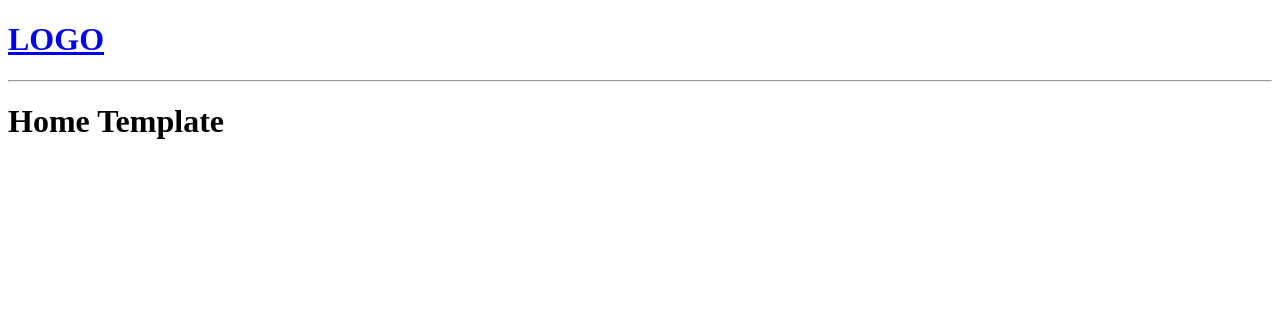
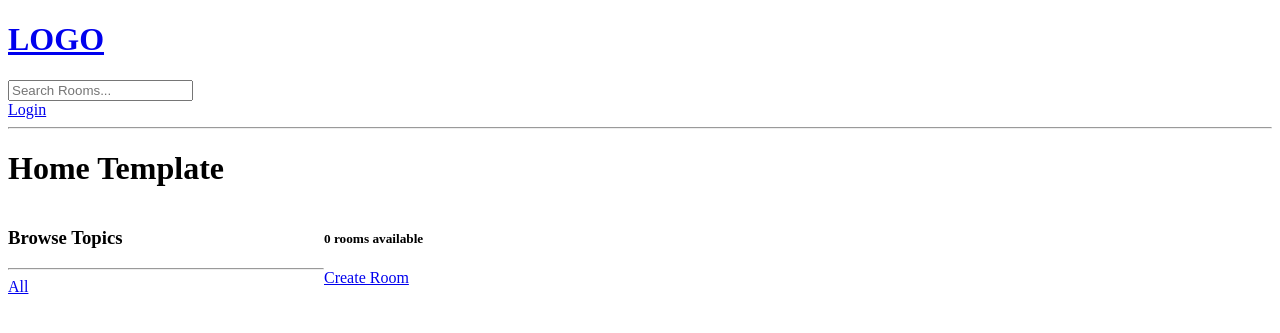
Before and after one commit to Jobin-Nelson/rooms, a Django app: page / in a window 1280 px wide. Shown: the top 333 px of the page. Run offline with Django 4.2, Linux system fonts and the light colour scheme; data that the repository does not hold is empty.

Commit message:
add login page

```diff
--- a/base/models.py
+++ b/base/models.py
@@ -13,8 +13,11 @@ class Room(models.Model):
     name = models.CharField(max_length=200)
     description = models.TextField(null=True, blank=True)
     #participants = models.
-    update = models.DateTimeField(auto_now=True)
+    updated = models.DateTimeField(auto_now=True)
     created = models.DateTimeField(auto_now_add=True)
+
+    class Meta:
+        ordering = ['-updated', '-created']
 
     def __str__(self):
         return self.name
--- a/base/templates/base/home.html
+++ b/base/templates/base/home.html
@@ -1,15 +1,46 @@
 {% extends 'main.html' %}
 
 {% block content %}
+<style>
+.home-container {
+    display: grid;
+    grid-template-columns: 1fr 3fr;
+}
+</style>
+
+
 <h1>Home Template</h1>
 
-<div>
+<div class="home-container">
     <div>
-        {% for room in rooms %}
+        <h3>Browse Topics</h3>
+        <hr>
         <div>
-            <h5>{{ room.id }} -- <a href="{% url 'room' room.id %}">{{ room.name }}</a></h5>
+            <a href="{% url 'home' %}">All</a>
         </div>
+        {% for topic in topics %}
+            <div>
+                <a href="{% url 'home' %}?q={{topic.name}}">{{topic.name}}</a>
+            </div>
         {% endfor %}
+    </div>
+    <div>
+        <h5>{{room_count}} rooms available</h5>
+        <a href="{% url 'create-room' %}">Create Room</a>
+        <div>
+            {% for room in rooms %}
+            <div>
+                {% if request.user == room.host %}
+                <a href="{% url 'update-room' room.id %}">Edit</a>
+                <a href="{% url 'delete-room' room.id %}">Delete</a>
+                {% endif %}
+                <span>@{{ room.host.username }}</span>
+                <h5>{{ room.id }} -- <a href="{% url 'room' room.id %}">{{ room.name }}</a></h5>
+                <small>{{ room.topic.name }}</small>
+                <hr>
+            </div>
+            {% endfor %}
+        </div>
     </div>
 </div>
 {% endblock %}
--- a/base/urls.py
+++ b/base/urls.py
@@ -2,6 +2,11 @@ from django.urls import path
 from . import views
 
 urlpatterns = [
+    path('login/', views.loginPage, name='login'),
+    path('logout/', views.logoutUser, name='logout'),
     path('', views.home, name='home'),
     path('room/<str:pk>', views.room, name='room'),
+    path('create-room/', views.createRoom, name='create-room'),
+    path('update-room/<str:pk>', views.updateRoom, name='update-room'),
+    path('delete-room/<str:pk>', views.deleteRoom, name='delete-room'),
 ]
--- a/base/views.py
+++ b/base/views.py
@@ -1,16 +1,58 @@
-from django.shortcuts import render
-from .models import Room
+from django.shortcuts import render, redirect
+from django.http import HttpResponse
+from django.contrib import messages
+from django.contrib.auth.decorators import login_required
+from django.contrib.auth.models import User
+from django.contrib.auth import authenticate, login, logout
+from django.db.models import Q
+from .models import Room, Topic
+from .forms import RoomForm
 
-rooms = [
-    {'id': 1, 'name': 'Lets learn python!'},
-    {'id': 2, 'name': 'Design with me'},
-    {'id': 3, 'name': 'Frontend developers'},
-]
+# rooms = [
+#     {'id': 1, 'name': 'Lets learn python!'},
+#     {'id': 2, 'name': 'Design with me'},
+#     {'id': 3, 'name': 'Frontend developers'},
+# ]
+
+def loginPage(request):
+    if request.user.is_authenticated:
+        return redirect('home')
+    if request.method == 'POST':
+        username = request.POST.get('username')
+        password = request.POST.get('password')
+        try:
+            user = User.objects.get(username=username)
+        except Exception:
+            messages.error(request, 'User does not exist')
+
+        user = authenticate(request, username=username, password=password)
+        if user is not None:
+            login(request, user)
+            return redirect('home')
+        else:
+            messages.error(request, 'Username or Password does not exist')
+    context = {
+
+    }
+    return render(request, 'base/login_register.html', context)
+
+def logoutUser(request):
+    logout(request)
+    return redirect('home')
 
 def home(request):
-    rooms = Room.objects.all()
+    q = request.GET.get('q') if request.GET.get('q') != None else ''
+    rooms = Room.objects.filter(
+        Q(topic__name__icontains=q) |
+        Q(name__icontains=q) |
+        Q(description__icontains=q)
+    )
+    topics = Topic.objects.all()
+    room_count = rooms.count()
     context = {
         'rooms': rooms,
+        'topics': topics,
+        'room_count': room_count,
     }
     return render(request, 'base/home.html', context)
 
@@ -20,3 +62,44 @@ def room(request, pk):
         'room': room,
     }
     return render(request, 'base/room.html', context)
+
+@login_required(login_url='login')
+def createRoom(request):
+    form = RoomForm
+    if request.method == 'POST':
+        form = RoomForm(request.POST)
+        if form.is_valid():
+            form.save()
+            return redirect('home')
+    context = {
+        'form': form
+    }
+    return render(request, 'base/room_form.html', context)
+
+@login_required(login_url='login')
+def updateRoom(request, pk):
+    room = Room.objects.get(id=pk)
+    form = RoomForm(instance=room)
+    if request.user != room.host:
+        return HttpResponse('You are not allowed here!!')
+    if request.method == 'POST':
+        form = RoomForm(request.POST, instance=room)
+        if form.is_valid():
+            form.save()
+            return redirect('home')
+    context = {
+        'form': form
+    }
+    return render(request, 'base/room_form.html', context)
+
+@login_required(login_url='login')
+def deleteRoom(request, pk):
+    room = Room.objects.get(id=pk)
+
+    if request.user != room.host:
+        return HttpResponse('You are not allowed here!!')
+
+    if request.method == 'POST':
+        room.delete()
+        return redirect('home')
+    return render(request, 'base/delete.html', {'obj': room})
--- a/templates/main.html
+++ b/templates/main.html
@@ -9,6 +9,14 @@
 <body>
     {% include 'navbar.html' %}
 
+    {% if messages %}
+        <ul class="messages">
+            {% for message in messages %}
+            <li>{{message}}</li>
+            {% endfor %}
+        </ul>
+    {% endif %}
+
     {% block content %}
     {% endblock %}
 </body>
--- a/templates/navbar.html
+++ b/templates/navbar.html
@@ -1,4 +1,14 @@
 <a href="/">
     <h1>LOGO</h1>
 </a>
+<form method="GET" action="{% url 'home' %}">
+    <input type="text" name="q" placeholder="Search Rooms..." />
+</form>
+
+{% if request.user.is_authenticated %}
+<a href="{% url 'logout' %}">Logout</a>
+{% else %}
+<a href="{% url 'login' %}">Login</a>
+{% endif %}
+
 <hr>
```
Also changed, not shown: base/admin.py (+10 -2 lines), base/forms.py (added, +7 -0 lines), base/templates/base/delete.html (added, +10 -0 lines), base/templates/base/login_register.html (added, +15 -0 lines), base/templates/base/room_form.html (added, +11 -0 lines), base/migrations/0003_alter_room_options_rename_update_room_updated.py (added).
